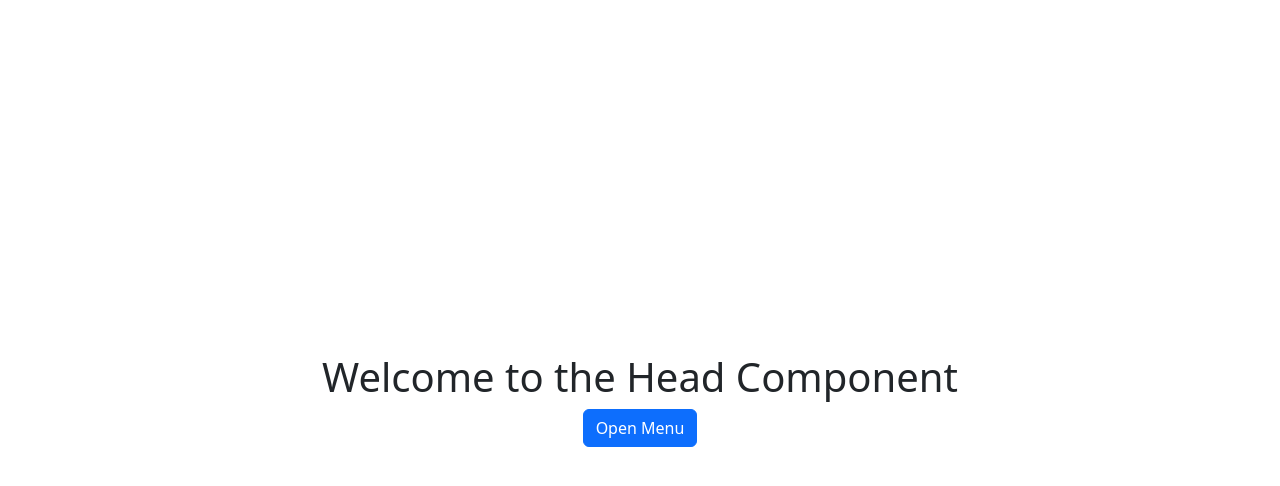
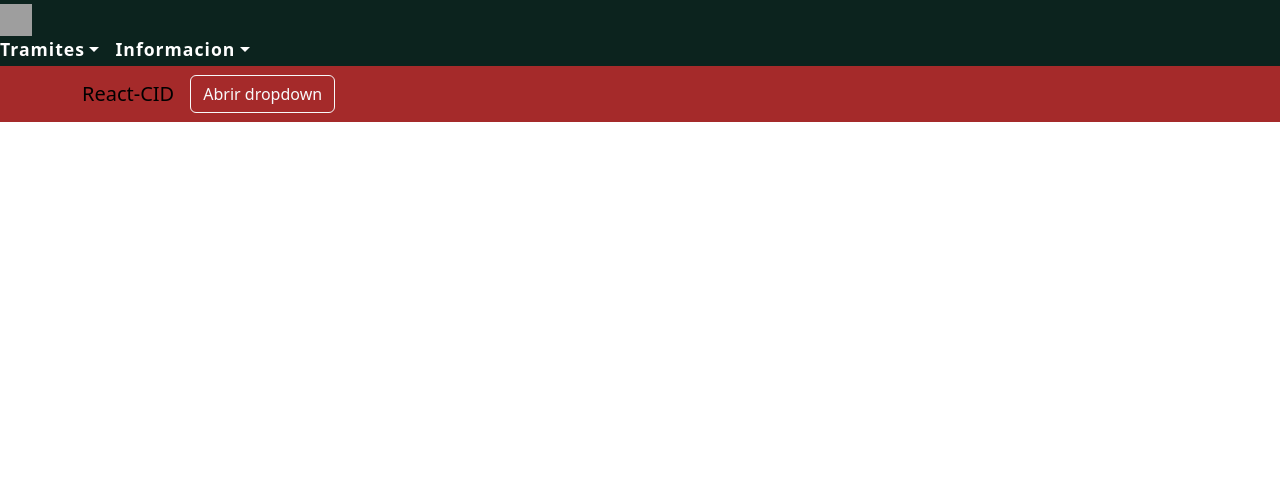
Before and after one commit to EduardoDamian9302/Pagina-Web-CID, a React (Vite) app: page / in a window 1280 px wide. Shown: the top 486 px of the page. Built offline with nearby package versions, Linux system fonts and the light colour scheme; grey boxes are pictures that could not be loaded.

Commit message:
Inicio de componente head

```diff
--- /dev/null
+++ b/src/Components/Head.module.css
@@ -0,0 +1,25 @@
+.navbar {
+  background-color: brown;
+}
+.navbar-brand {
+  color: #ffffff;
+  font-size: 1.5rem;
+}
+.navbarContainer {
+  background-color: brown;
+}
+.offcanvas {
+  background-color: #343a40;
+  color: #ffffff;
+}
+.navDropdown {
+  margin-left: auto;
+  display: flex;
+  gap: 16px;
+  align-items: center;
+}
+.logo {
+  margin-left: 0;
+  margin-right: 12px;
+  display: block;
+}
--- a/src/Components/Head.tsx
+++ b/src/Components/Head.tsx
@@ -1,29 +1,75 @@
-import React from "react";
-import { Offcanvas, Button } from "react-bootstrap";
-import { useState } from "react";
+import { Button, Navbar, Container, NavDropdown } from "react-bootstrap";
+import styles from "./Head.module.css";
+import React, { useState } from "react";
+import OffCanvas from "./OffCanvas.tsx";
+
 const Head: React.FC = () => {
-  const [show, setShow] = useState(false);
-  const handleClose = () => setShow(false);
-  const handleShow = () => setShow(true);
+  const [showOffCanvas, setShowOffCanvas] = useState(false);
+
+  const handleOpen = () => setShowOffCanvas(true);
+  const handleClose = () => setShowOffCanvas(false);
+
   return (
-    <div className="head-container">
-      <header className="head-header">
-        <h1>Welcome to the Head Component</h1>
-        <Button variant="primary" onClick={handleShow}>
-          Open Menu
-        </Button>
-      </header>
-
-      <Offcanvas show={show} onHide={handleClose}>
-        <Offcanvas.Header closeButton>
-          <Offcanvas.Title>Menu</Offcanvas.Title>
-        </Offcanvas.Header>
-        <Offcanvas.Body>
-          {/* Add your menu items here */}
-          <p>Menu Item 1</p>
-          <p>Menu Item 2</p>
-        </Offcanvas.Body>
-      </Offcanvas>
+    <div
+      style={{
+        width: "100%",
+        position: "fixed",
+        top: 0,
+        left: 0,
+      }}
+    >
+      <div
+        style={{
+          width: "100%",
+          background: "#0c231e",
+          color: "#ffffff",
+          textAlign: "center",
+          fontWeight: "bold",
+          padding: "4px 0",
+          letterSpacing: "1px",
+          fontSize: "1.1rem",
+        }}
+      >
+        <img
+          src="/logo192.png"
+          width="32"
+          height="32"
+          className={styles.logo}
+          alt="React logo"
+        />
+        <div className={styles.navDropdown}>
+          <NavDropdown title="Tramites" id="basic-nav-dropdown">
+            <NavDropdown.Item href="#action/3.1">Tramite 1</NavDropdown.Item>
+            <NavDropdown.Item href="#action/3.2">Tramite 2</NavDropdown.Item>
+            <NavDropdown.Item href="#action/3.3">Tramite 3</NavDropdown.Item>
+          </NavDropdown>
+          <NavDropdown title="Informacion" id="basic-nav-dropdown">
+            <NavDropdown.Item href="#action/3.1">
+              Informacion 1
+            </NavDropdown.Item>
+            <NavDropdown.Item href="#action/3.2">
+              Informacion 2
+            </NavDropdown.Item>
+            <NavDropdown.Item href="#action/3.3">
+              Informacion 3
+            </NavDropdown.Item>
+          </NavDropdown>
+        </div>
+      </div>
+      <Navbar expand="lg" className={styles.navbar}>
+        <Container className={styles.navbarContainer}>
+          <Navbar.Brand href="#home" className={styles.navbarBrand}>
+            React-CID
+          </Navbar.Brand>
+          <Navbar.Toggle aria-controls="basic-navbar-nav" />
+          <Navbar.Collapse id="basic-navbar-nav">
+            <Button variant="outline-light" onClick={handleOpen}>
+              Abrir dropdown
+            </Button>
+            <OffCanvas show={showOffCanvas} handleClose={handleClose} />
+          </Navbar.Collapse>
+        </Container>
+      </Navbar>
     </div>
   );
 };
--- /dev/null
+++ b/src/Components/OffCanvas.module.css
@@ -0,0 +1,10 @@
+.offCanvas {
+  position: fixed;
+  top: 0;
+  left: 0;
+  width: 250px;
+  height: 100%;
+  background-color: #fff;
+  box-shadow: 2px 0 5px rgba(0, 0, 0, 0.1);
+  z-index: 2000 !important;
+}
--- /dev/null
+++ b/src/Components/OffCanvas.tsx
@@ -0,0 +1,23 @@
+import React from "react";
+import Offcanvas from "react-bootstrap/Offcanvas";
+import styles from "./OffCanvas.module.css";
+
+interface OffCanvasProps {
+  show: boolean;
+  handleClose: () => void;
+}
+
+const OffCanvas: React.FC<OffCanvasProps> = ({ show, handleClose }) => {
+  return (
+    <Offcanvas show={show} onHide={handleClose} className={styles.offcanvas}>
+      <Offcanvas.Header closeButton>
+        <Offcanvas.Title>Menu</Offcanvas.Title>
+      </Offcanvas.Header>
+      <Offcanvas.Body>
+        <p>Contenido del menú desplegable</p>
+      </Offcanvas.Body>
+    </Offcanvas>
+  );
+};
+
+export default OffCanvas;
```
